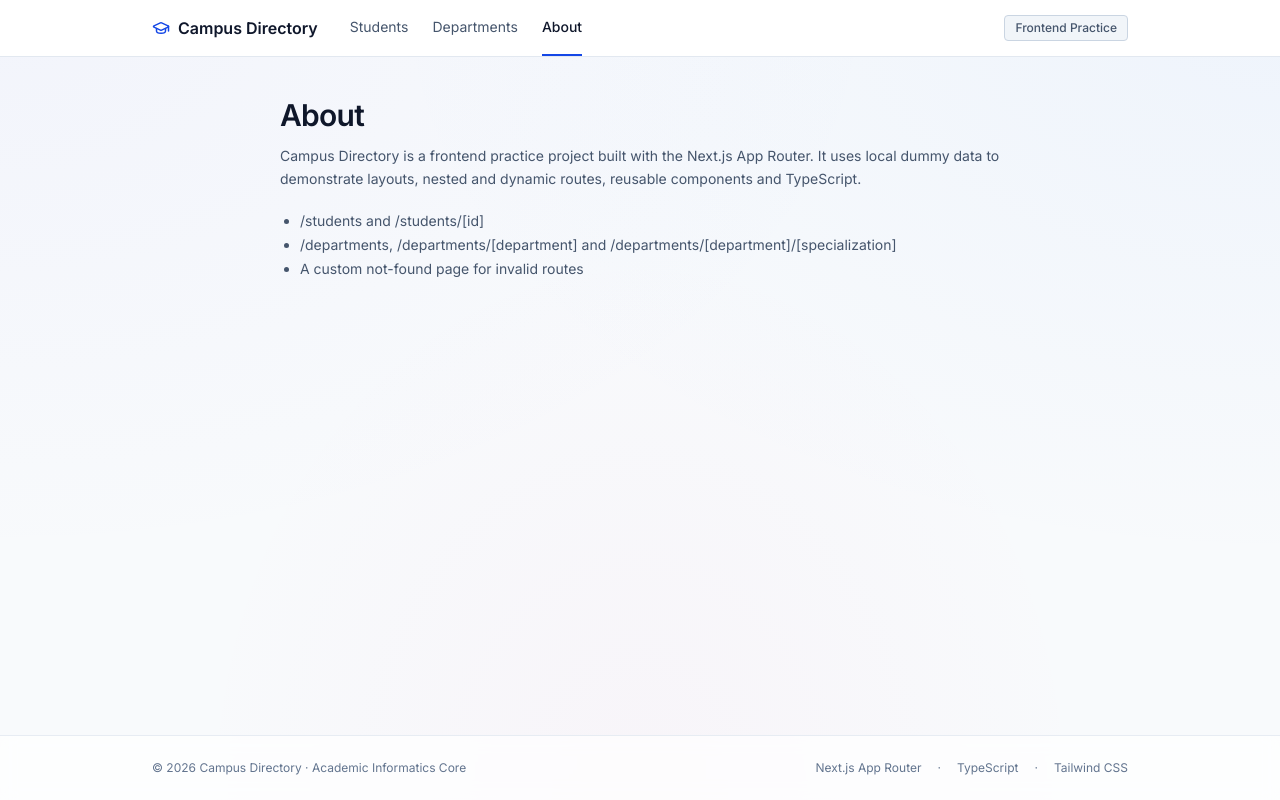
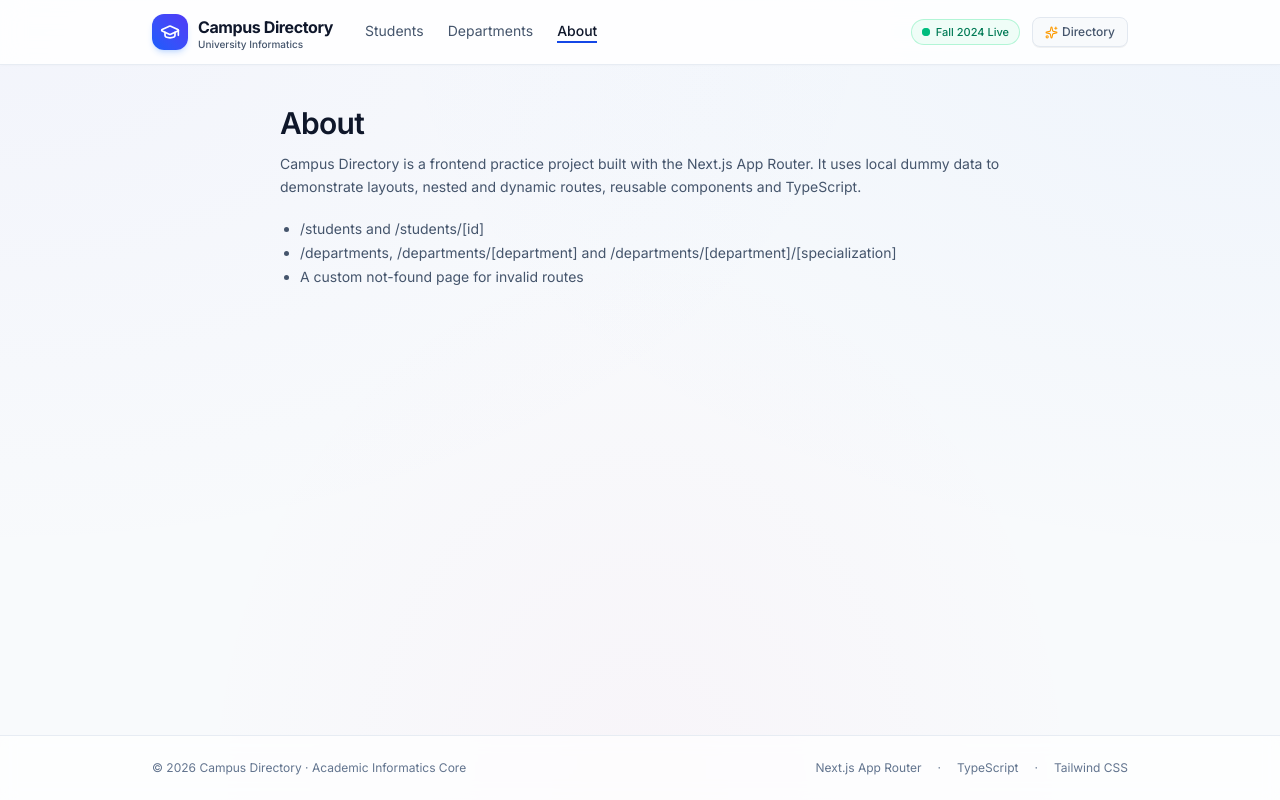
Before and after one commit to nishit546/Student_directory_nextjs, a Next.js app: page /about in a window 1280 px wide. Built offline with nearby package versions, Linux system fonts and the light colour scheme.

Commit message:
feat(header): add sticky glassmorphic navigation, gradient branding, and live status badge

```diff
--- a/src/components/Header.tsx
+++ b/src/components/Header.tsx
@@ -1,23 +1,43 @@
 import Link from "next/link";
-import { GraduationCap } from "lucide-react";
+import { GraduationCap, Sparkles } from "lucide-react";
 import NavLinks from "./NavLinks";
-
 
 export default function Header() {
   return (
-    <header className="border-b border-slate-200 bg-white">
-      <div className="mx-auto flex h-14 max-w-5xl items-stretch justify-between px-6">
-        <div className="flex items-stretch gap-8">
-          <Link href="/students" className="flex items-center gap-2 font-semibold text-slate-900">
-            <GraduationCap size={18} className="text-blue-700" />
-            Campus Directory
+    <header className="sticky top-0 z-40 border-b border-slate-200/80 bg-white/85 backdrop-blur-md transition-all shadow-[0_1px_3px_rgba(0,0,0,0.02)]">
+      <div className="mx-auto flex h-16 max-w-5xl items-center justify-between px-6">
+        <div className="flex items-center gap-8">
+          <Link
+            href="/"
+            className="group flex items-center gap-2.5 font-bold text-slate-900 transition-transform active:scale-95"
+          >
+            <div className="flex h-9 w-9 items-center justify-center rounded-xl bg-gradient-to-tr from-blue-600 to-indigo-600 text-white shadow-md shadow-blue-500/20 group-hover:shadow-blue-500/30 transition-shadow">
+              <GraduationCap size={20} className="transition-transform group-hover:rotate-6" />
+            </div>
+            <div className="flex flex-col leading-none">
+              <span className="text-base font-bold tracking-tight text-slate-900">Campus Directory</span>
+              <span className="text-[10px] font-medium text-slate-600">University Informatics</span>
+            </div>
           </Link>
           <NavLinks />
         </div>
-        <div className="flex items-center">
-          <span className="rounded border border-slate-300 bg-slate-100 px-2.5 py-1 text-xs font-medium text-slate-600">
-            Frontend Practice
-          </span>
+
+        <div className="flex items-center gap-3">
+          <div className="hidden sm:flex items-center gap-1.5 rounded-full border border-emerald-200/80 bg-emerald-50/80 px-2.5 py-1 text-[11px] font-medium text-emerald-700">
+            <span className="relative flex h-2 w-2">
+              <span className="absolute inline-flex h-full w-full animate-ping rounded-full bg-emerald-400 opacity-75"></span>
+              <span className="relative inline-flex h-2 w-2 rounded-full bg-emerald-500"></span>
+            </span>
+            <span>Fall 2024 Live</span>
+          </div>
+
+          <Link
+            href="/students"
+            className="flex items-center gap-1 rounded-lg border border-slate-200 bg-slate-50 px-3 py-1.5 text-xs font-medium text-slate-600 hover:bg-slate-100 hover:text-slate-900 hover:border-slate-300 transition-colors shadow-2xs"
+          >
+            <Sparkles size={13} className="text-amber-500" />
+            <span>Directory</span>
+          </Link>
         </div>
       </div>
     </header>
```
